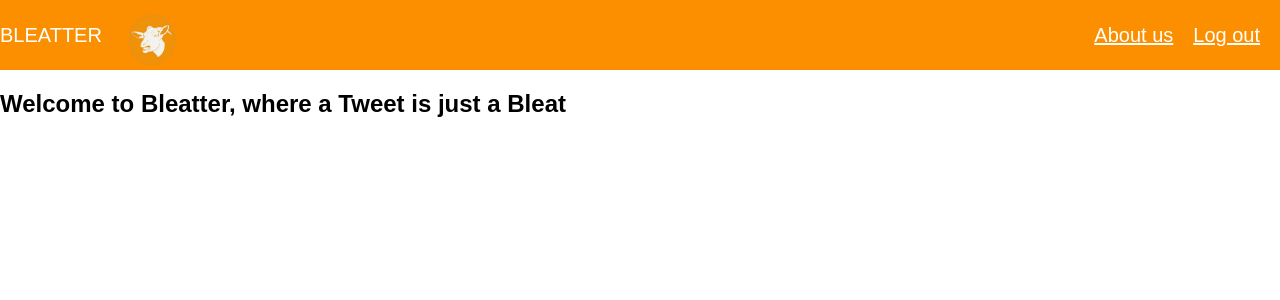
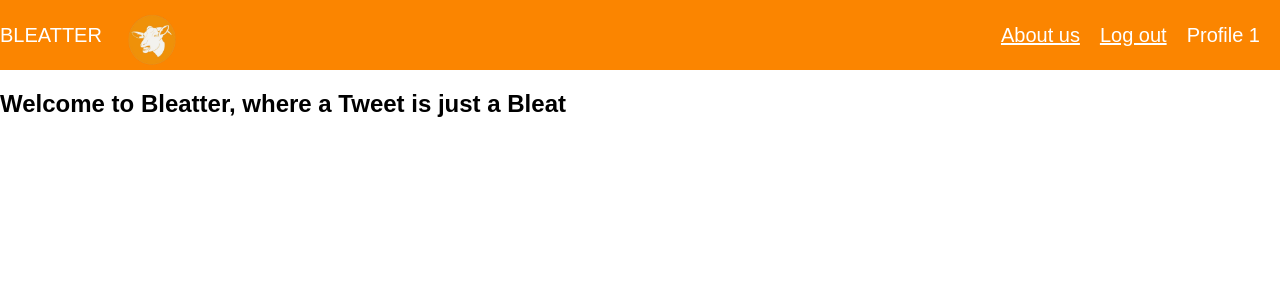
Before and after one commit to Matth-info/Twitter_M1_IDD_Calvet_Besnier, a Flask app: page / in a window 1280 px wide. Shown: the top 300 px of the page. Run offline with Flask 2, Linux system fonts and the light colour scheme; a user stored in the database is signed in.

Commit message:
Update base.html

```diff
--- a/templates/base.html
+++ b/templates/base.html
@@ -9,12 +9,13 @@
 
 
 <body style="margin: 0px">
-    <div style=" background-color: rgb(251, 143, 0);margin: 0px; height: 70px; ">
+    <div style="background-color: #FB8500 ;margin: 0px; height: 70px; ">
         <a href = "/">
         <img src="{{url_for('static', filename='logo.png')}}" width="80" height="80">
         </a>
         <a style="float:left; line-height:70px; margin-right:10px; color:rgb(255, 255, 255); font-family: Arial; font-size: 20px;"> BLEATTER </a>
         {% if session['current_user'] %}
+            <a style="float:right; line-height:70px; margin-right:20px; color:rgb(255, 255, 255); font-family: Arial; font-size: 20px;"> Profile {{ session['current_user'] }}</a>
             <a href="/logout" style="float:right; line-height:70px; margin-right:20px; color:rgb(255, 255, 255); font-family: Arial; font-size: 20px;">Log out</a>
         {% else %}
             <a href="/signin" style="float:right; line-height:70px; margin-right:10px; color:rgb(255, 255, 255);font-family: Arial; font-size: 20px;">Sign in</a>
```
